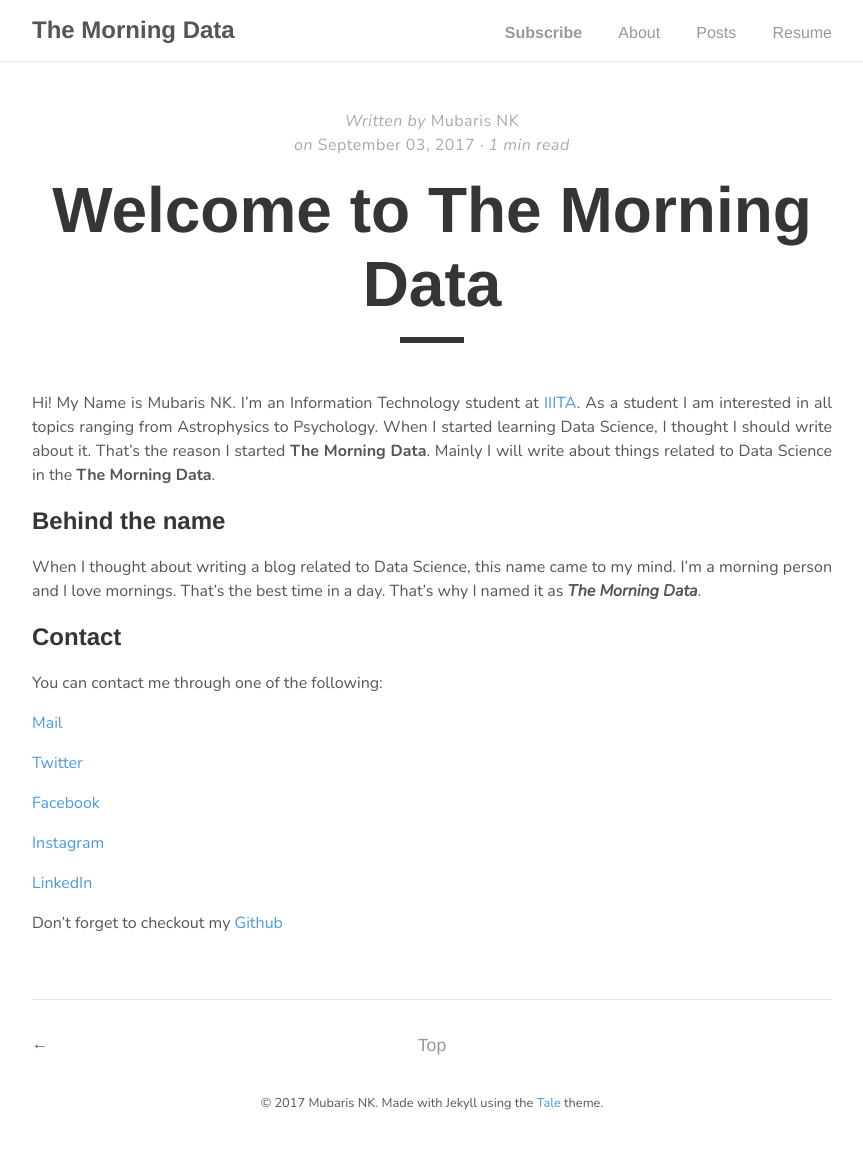
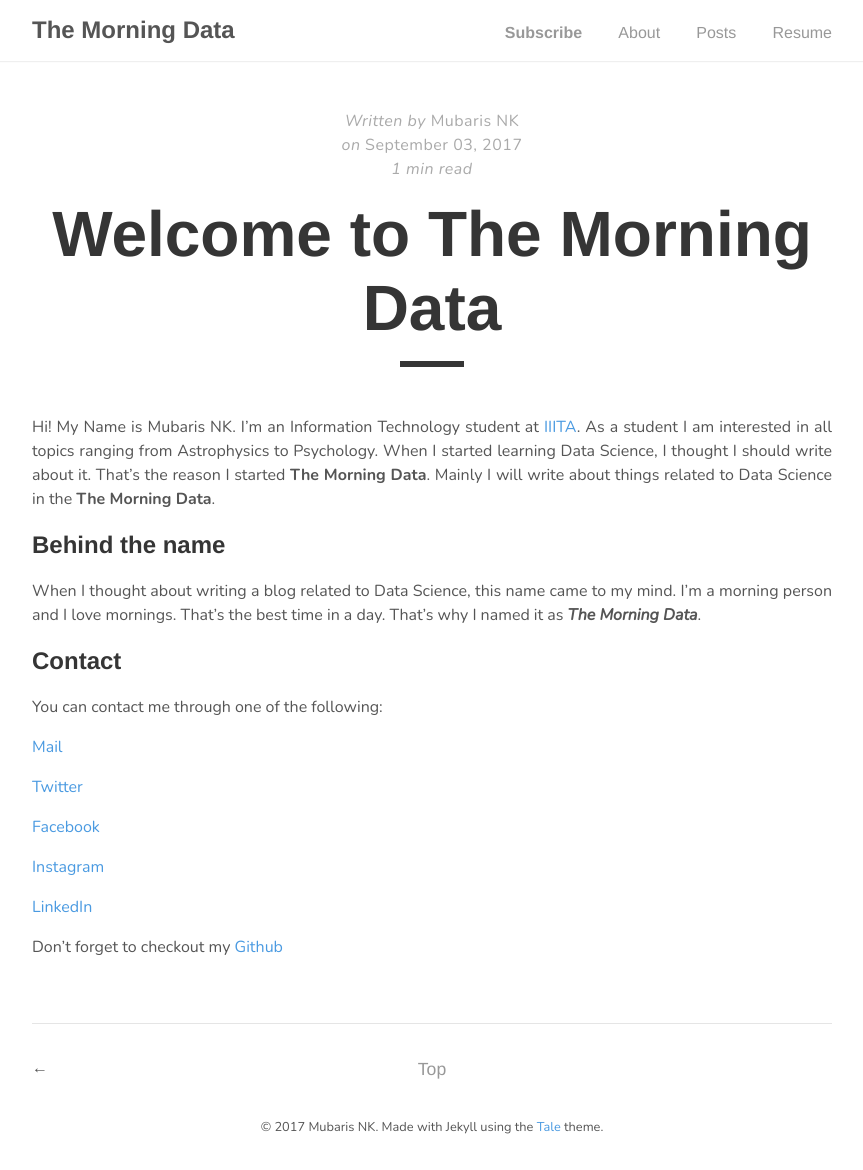
Before and after one commit to mubaris/website, a Jekyll site: the page built from _posts/2017-09-03-welcome-to-the-morning-data.md, in a window 1280 px wide. Shown: the whole page, without its empty margins (208-1071 px from the left). Built offline with Jekyll 4.4.1, drawn with Linux system fonts in a browser that asks for light colours; comment, search, counter and statistics services are not loaded; before the commit the page ends 1146 px from its top, so only the background shows below that; part of the change alters nothing that is shown.

```diff
--- a/_layouts/default.html
+++ b/_layouts/default.html
@@ -27,6 +27,7 @@
         &copy; <time datetime="{{ site.time }}">{{ site.time | date: '%Y' }}</time> {{ site.author.name }}. Made with Jekyll using the <a href="https://github.com/chesterhow/tale/">Tale</a> theme.
       </span>
     </footer>
+    <script id="dsq-count-scr" src="//morning-data.disqus.com/count.js" async></script>
   </body>
   <script>
     (function(i, s, o, g, r, a, m) {
--- a/_layouts/post.html
+++ b/_layouts/post.html
@@ -9,8 +9,8 @@ layout: default
     {% if page.date %}
       <br>
       <span>on&nbsp;</span><time datetime="{{ page.date }}">{{ page.date | date: "%B %d, %Y" }}</time>
+      <br>
       <span class="reading-time" title="Estimated read time">
-        &middot;
         {% assign words = content | number_of_words %}
         {% if words < 360 %}
           1 min read
@@ -18,6 +18,7 @@ layout: default
           {{ words | divided_by:200 }} min read
         {% endif %}
       </span>
+      {% if page.comments %} &middot; <a href="https://mubaris.com{{ page.url }}#disqus_thread"></a>{% endif %}
 
     {% endif %}
   </div>
```
